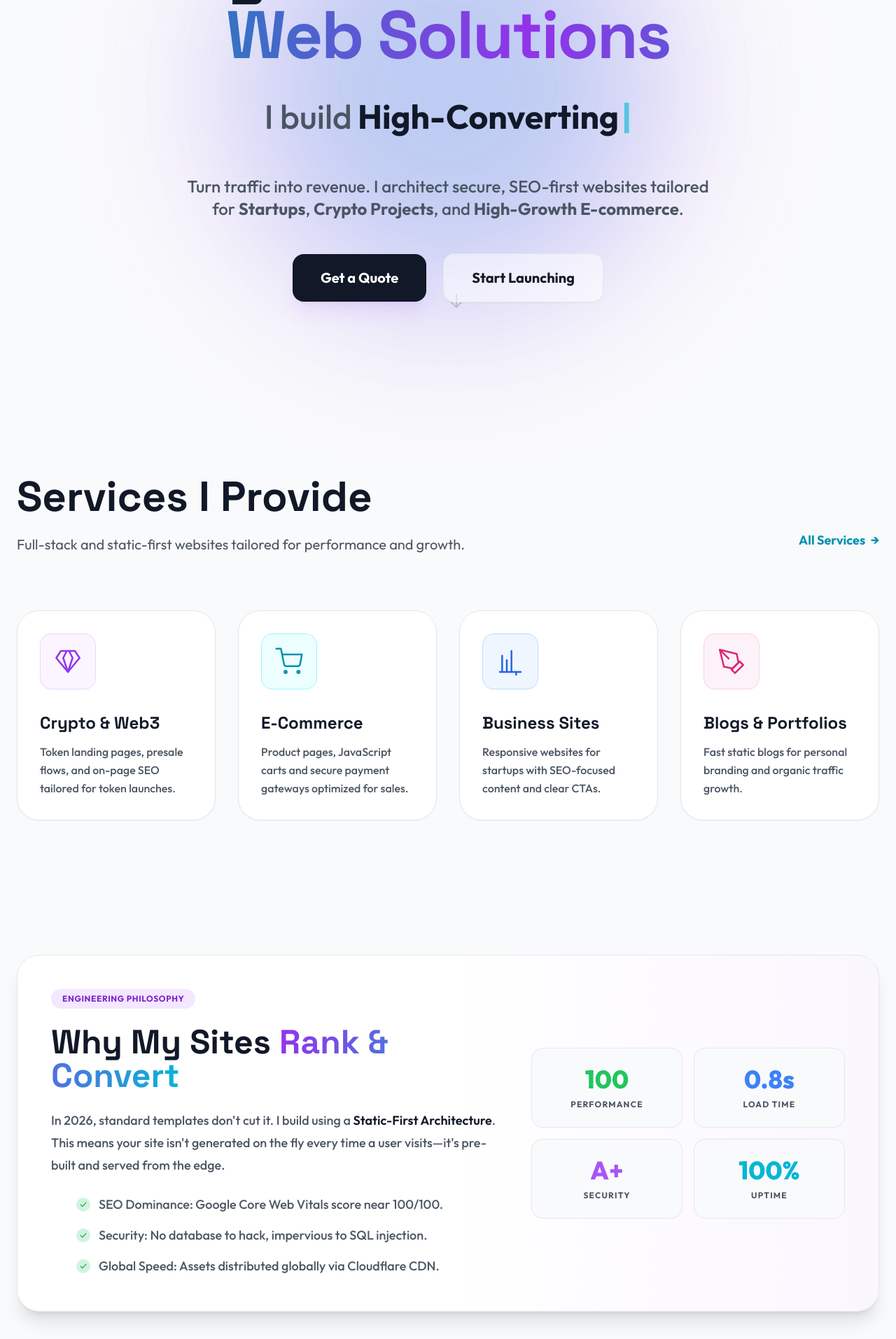
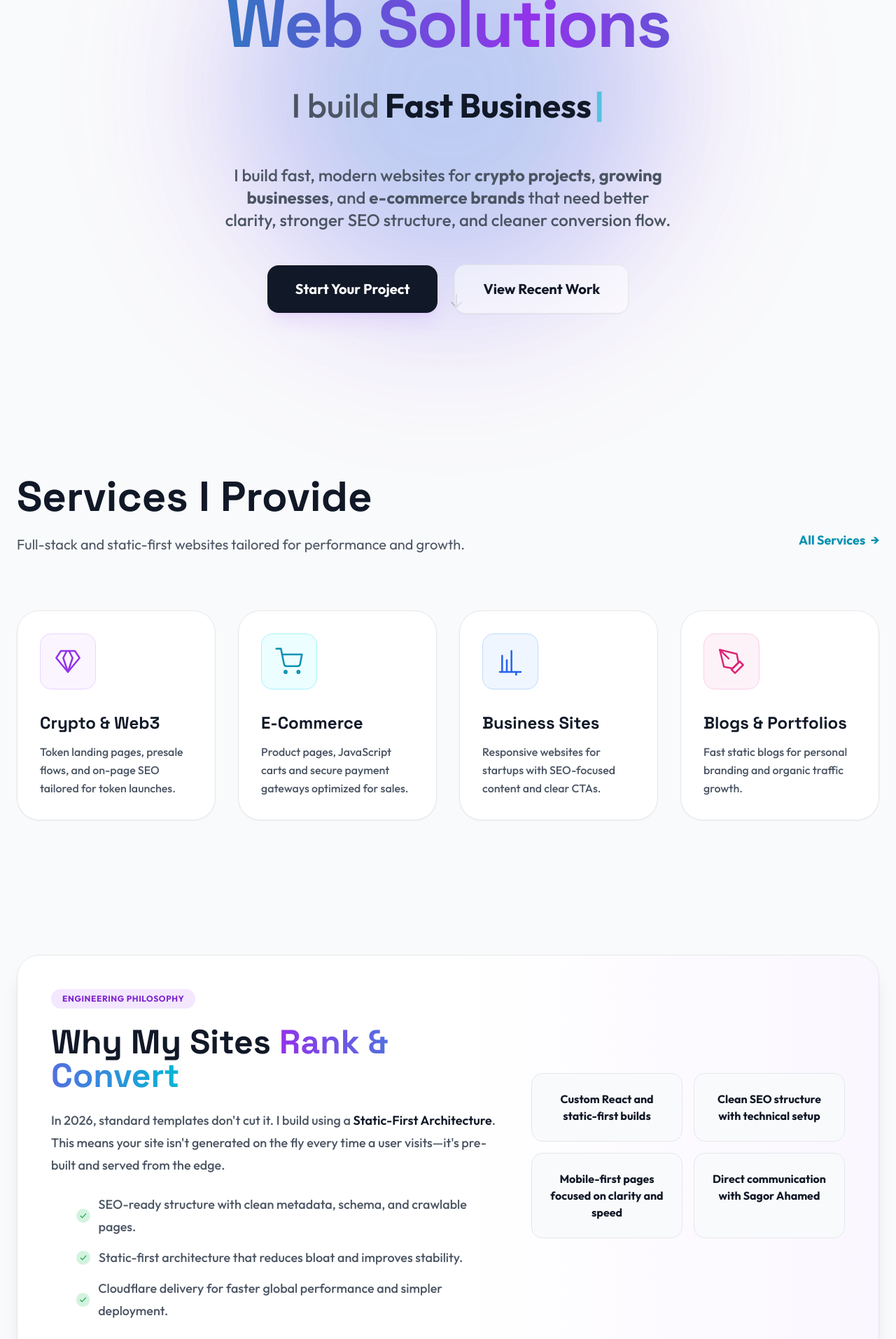
Before and after one commit to cryptowebbuild/CryptoWebBuild-, a React (Vite) app: page / in a window 1280 px wide. Shown: the part 360-2273 px from the top of the page at 70% size. Built offline with nearby package versions, Linux system fonts and the light colour scheme.

Commit message:
Refine homepage messaging and SEO consistency

```diff
--- a/components/SEO.tsx
+++ b/components/SEO.tsx
@@ -83,7 +83,7 @@ const SEO: React.FC<SEOProps> = ({
       "description": finalDescription,
       "sameAs": [
           "https://github.com/cryptowebbuild",
-          "https://twitter.com/WebBuildDev",
+          "https://x.com/CryptowebbuildX",
           "https://www.youtube.com/@cryptowebbuild",
           "https://t.me/CryptoWebBuild"
       ]
@@ -93,7 +93,7 @@ const SEO: React.FC<SEOProps> = ({
       return {
         ...baseSchema,
         "@type": "Organization",
-        "name": "CryptoWebBuild Agency",
+        "name": "CryptoWebBuild",
         "url": siteUrl,
         "logo": {
           "@type": "ImageObject",
@@ -250,8 +250,8 @@ const SEO: React.FC<SEOProps> = ({
 
       {/* --- Twitter Cards (Large Image for better CTR) --- */}
       <meta name="twitter:card" content="summary_large_image" />
-      <meta name="twitter:site" content="@WebBuildDev" />
-      <meta name="twitter:creator" content="@WebBuildDev" />
+      <meta name="twitter:site" content="@CryptowebbuildX" />
+      <meta name="twitter:creator" content="@CryptowebbuildX" />
       <meta name="twitter:title" content={finalTitle} />
       <meta name="twitter:description" content={finalDescription} />
       <meta name="twitter:image" content={finalImage} />
--- a/pages/Home.tsx
+++ b/pages/Home.tsx
@@ -8,34 +8,17 @@ const Home: React.FC = () => {
 
   // Updated Phrases to target diverse clients
   const phrases = [
-    'Viral Meme Coin Sites.',
-    'High-Converting Stores.',
-    'Secure Token Presales.',
-    'Custom Business Sites.'
+    'Crypto Launch Websites.',
+    'Fast Business Websites.',
+    'Conversion-Focused Landing Pages.',
+    'SEO-Friendly Custom Builds.'
   ];
 
-  const testimonials = [
-    {
-      name: "Alex R.",
-      role: "Founder",
-      company: "Solana Token Launch",
-      image: "https://images.unsplash.com/photo-1507003211169-0a1dd7228f2d?fit=crop&w=200&h=200",
-      quote: "Sagor delivered our presale page in 2 days. The load speed was instant and we hit our hard cap in 12 hours. Best dev we've hired."
-    },
-    {
-      name: "Sarah J.",
-      role: "CEO",
-      company: "ModernShop E-com",
-      image: "https://images.unsplash.com/photo-1494790108377-be9c29b29330?fit=crop&w=200&h=200",
-      quote: "The static site architecture changed everything. Our bounce rate dropped by 40% immediately. Highly recommended for performance."
-    },
-    {
-      name: "Mike T.",
-      role: "Lead Dev",
-      company: "DeFi Dashboard Protocol",
-      image: "https://images.unsplash.com/photo-1500648767791-00dcc994a43e?fit=crop&w=200&h=200",
-      quote: "Clean code, great communication, and he actually understands Web3 context. The wallet integration was flawless."
-    }
+  const proofPoints = [
+    'Custom React and static-first builds',
+    'Clean SEO structure with technical setup',
+    'Mobile-first pages focused on clarity and speed',
+    'Direct communication with Sagor Ahamed'
   ];
 
   // Typing Effect Logic
@@ -77,15 +60,15 @@ const Home: React.FC = () => {
 
       {/* --- SEO Configuration --- */}
       <SEO
-        title="CryptoWebBuild Agency | High-Performance Web Solutions"
-        description="Premier Web Development Agency for Startups & Crypto Projects. We build secure, ultra-fast websites that convert. Hire our expert team today."
+        title="CryptoWebBuild | Fast Websites for Crypto, Business & E-commerce"
+        description="CryptoWebBuild builds fast, modern websites for crypto projects, businesses, and e-commerce brands with strong SEO structure, clean design, and conversion-focused UX."
         keywords={[
-          'Web Development Agency',
-          'Crypto Website Agency',
+          'Crypto Website Developer',
           'Business Website Developer',
-          'E-commerce Solutions',
-          'Hire React Developers',
-          'Custom Website Design Agency'
+          'E-commerce Website Developer',
+          'Technical SEO Web Design',
+          'React Website Development',
+          'Conversion Focused Website Design'
         ]}
         canonical="/"
         schemaType="Organization"
@@ -127,7 +110,7 @@ const Home: React.FC = () => {
           </div>
 
           <p className="text-lg md:text-2xl text-gray-600 dark:text-gray-300 max-w-3xl mx-auto mb-12 leading-relaxed animate-slide-up font-medium text-balance" style={{ animationDelay: '0.4s' }}>
-            Turn traffic into revenue. I architect secure, SEO-first websites tailored for <strong>Startups</strong>, <strong>Crypto Projects</strong>, and <strong>High-Growth E-commerce</strong>.
+            I build fast, modern websites for <strong>crypto projects</strong>, <strong>growing businesses</strong>, and <strong>e-commerce brands</strong> that need better clarity, stronger SEO structure, and cleaner conversion flow.
           </p>
 
           <div className="flex flex-col sm:flex-row gap-4 md:gap-6 justify-center items-center w-full sm:w-auto animate-slide-up" style={{ animationDelay: '0.6s' }}>
@@ -135,14 +118,14 @@ const Home: React.FC = () => {
               to="/contact"
               className="relative px-8 py-4 md:px-10 md:py-5 bg-gray-900 text-white dark:bg-white dark:text-black font-bold text-lg md:text-xl rounded-2xl overflow-hidden transition-all active:scale-95 hover:scale-105 shadow-xl shadow-purple-500/10 w-full sm:w-auto flex items-center justify-center"
             >
-              <span className="relative z-10">Get a Quote</span>
+              <span className="relative z-10">Start Your Project</span>
             </Link>
 
             <Link
-              to="/blog/solana-meme-coin-guide"
+              to="/projects"
               className="px-8 py-4 md:px-10 md:py-5 text-gray-900 dark:text-white font-bold text-lg md:text-xl rounded-2xl border border-gray-200 dark:border-white/10 bg-white/50 dark:bg-white/5 hover:bg-gray-100 dark:hover:bg-white/10 transition-all active:scale-95 shadow-sm w-full sm:w-auto text-center backdrop-blur-md"
             >
-              Start Launching
+              View Recent Work
             </Link>
           </div>
         </div>
@@ -255,9 +238,9 @@ const Home: React.FC = () => {
                         </p>
                         <ul className="space-y-3 mt-6">
                             {[
-                                "SEO Dominance: Google Core Web Vitals score near 100/100.",
-                                "Security: No database to hack, impervious to SQL injection.",
-                                "Global Speed: Assets distributed globally via Cloudflare CDN."
+                                "SEO-ready structure with clean metadata, schema, and crawlable pages.",
+                                "Static-first architecture that reduces bloat and improves stability.",
+                                "Cloudflare delivery for faster global performance and simpler deployment."
                             ].map((item) => (
                                 <li key={item} className="flex items-center gap-3">
                                     <span className="w-5 h-5 rounded-full bg-green-500/20 text-green-600 flex items-center justify-center text-xs">✓</span>
@@ -269,22 +252,11 @@ const Home: React.FC = () => {
                 </div>
                 <div className="flex-1 w-full max-w-md">
                     <div className="grid grid-cols-2 gap-4">
-                        <div className="p-6 bg-gray-50 dark:bg-black/20 rounded-2xl border border-gray-200 dark:border-white/5 text-center hover:border-green-500/50 transition-colors">
-                            <div className="text-4xl font-black text-green-500 mb-2">100</div>
-                            <div className="text-xs font-bold uppercase tracking-widest text-gray-600 dark:text-gray-400">Performance</div>
-                        </div>
-                        <div className="p-6 bg-gray-50 dark:bg-black/20 rounded-2xl border border-gray-200 dark:border-white/5 text-center hover:border-blue-500/50 transition-colors">
-                            <div className="text-4xl font-black text-blue-500 mb-2">0.8s</div>
-                            <div className="text-xs font-bold uppercase tracking-widest text-gray-600 dark:text-gray-400">Load Time</div>
-                        </div>
-                        <div className="p-6 bg-gray-50 dark:bg-black/20 rounded-2xl border border-gray-200 dark:border-white/5 text-center hover:border-purple-500/50 transition-colors">
-                            <div className="text-4xl font-black text-purple-500 mb-2">A+</div>
-                            <div className="text-xs font-bold uppercase tracking-widest text-gray-600 dark:text-gray-400">Security</div>
-                        </div>
-                        <div className="p-6 bg-gray-50 dark:bg-black/20 rounded-2xl border border-gray-200 dark:border-white/5 text-center hover:border-cyan-500/50 transition-colors">
-                            <div className="text-4xl font-black text-cyan-500 mb-2">100%</div>
-                            <div className="text-xs font-bold uppercase tracking-widest text-gray-600 dark:text-gray-400">Uptime</div>
-                        </div>
+                        {proofPoints.map((point) => (
+                          <div key={point} className="p-6 bg-gray-50 dark:bg-black/20 rounded-2xl border border-gray-200 dark:border-white/5 text-center hover:border-cyan-500/50 transition-colors">
+                            <div className="text-sm md:text-base font-bold text-gray-900 dark:text-white leading-relaxed">{point}</div>
+                          </div>
+                        ))}
                     </div>
                 </div>
             </div>
@@ -357,40 +329,30 @@ const Home: React.FC = () => {
         </div>
       </section>
 
-      {/* --- Testimonials Section --- */}
+      {/* --- Proof / Positioning Section --- */}
       <section className="container mx-auto px-6 relative z-10">
         <div className="text-center max-w-3xl mx-auto mb-12 md:mb-20">
           <h2 className="font-display text-4xl md:text-6xl font-bold text-gray-900 dark:text-white mb-6">
-            Trusted by Builders
+            Built for clarity, speed, and trust
           </h2>
+          <p className="text-gray-600 dark:text-gray-400 text-lg md:text-xl leading-relaxed">
+            CryptoWebBuild focuses on fast execution, clean frontend architecture, and practical SEO structure — without bloated agency process.
+          </p>
         </div>
 
         <div className="grid grid-cols-1 md:grid-cols-3 gap-6 md:gap-8">
-          {testimonials.map((t) => (
-            <div key={t.name} className="p-8 md:p-10 rounded-[32px] bg-white dark:bg-[#1e293b] border border-gray-200 dark:border-white/5 hover:border-purple-500/50 transition-all duration-300 relative shadow-sm hover:shadow-xl">
-              {/* Quote Icon */}
-              <div className="text-purple-500 mb-6 md:mb-8 opacity-50">
-                <svg width="40" height="40" viewBox="0 0 24 24" fill="currentColor">
-                  <path d="M14.017 21L14.017 18C14.017 16.8954 14.9124 16 16.017 16H19.017C19.5693 16 20.017 15.5523 20.017 15V9C20.017 8.44772 19.5693 8 19.017 8H15.017C14.4647 8 14.017 8.44772 14.017 9V11C14.017 11.5523 13.5693 12 13.017 12H12.017V5H22.017V15C22.017 18.3137 19.3307 21 16.017 21H14.017ZM5.0166 21L5.0166 18C5.0166 16.8954 5.91203 16 7.0166 16H10.0166C10.5689 16 11.0166 15.5523 11.0166 15V9C11.0166 8.44772 10.5689 8 10.0166 8H6.0166C5.46432 8 5.0166 8.44772 5.0166 9V11C5.0166 11.5523 4.56889 12 4.0166 12H3.0166V5H13.0166V15C13.0166 18.3137 10.3303 21 7.0166 21H5.0166Z" />
-                </svg>
-              </div>
-              <p className="text-gray-600 dark:text-gray-300 text-lg md:text-xl mb-8 leading-relaxed font-medium italic">"{t.quote}"</p>
-              <div className="flex items-center gap-5 pt-8 border-t border-gray-100 dark:border-white/5">
-                 <div className="relative w-12 h-12 md:w-14 md:h-14 rounded-full overflow-hidden border-2 border-white shadow-md shrink-0">
-                    <OptimizedImage
-                      src={t.image}
-                      alt={t.name}
-                      fill={true}
-                      className="object-cover"
-                    />
-                 </div>
-                 <div>
-                    <div className="font-bold text-gray-900 dark:text-white text-lg">{t.name}</div>
-                    <div className="text-sm text-gray-600 dark:text-gray-400 font-medium">{t.role}, {t.company}</div>
-                 </div>
-              </div>
-            </div>
-          ))}
+          <div className="p-8 md:p-10 rounded-[32px] bg-white dark:bg-[#1e293b] border border-gray-200 dark:border-white/5 shadow-sm hover:shadow-xl transition-all duration-300">
+            <h3 className="font-display text-2xl font-bold text-gray-900 dark:text-white mb-4">Fast build process</h3>
+            <p className="text-gray-600 dark:text-gray-300 text-lg leading-relaxed font-medium">Direct communication, clean delivery, and less back-and-forth so projects move faster.</p>
+          </div>
+          <div className="p-8 md:p-10 rounded-[32px] bg-white dark:bg-[#1e293b] border border-gray-200 dark:border-white/5 shadow-sm hover:shadow-xl transition-all duration-300">
+            <h3 className="font-display text-2xl font-bold text-gray-900 dark:text-white mb-4">Modern frontend quality</h3>
+            <p className="text-gray-600 dark:text-gray-300 text-lg leading-relaxed font-medium">Responsive layouts, sharper messaging, and cleaner UI decisions that make websites feel more credible.</p>
+          </div>
+          <div className="p-8 md:p-10 rounded-[32px] bg-white dark:bg-[#1e293b] border border-gray-200 dark:border-white/5 shadow-sm hover:shadow-xl transition-all duration-300">
+            <h3 className="font-display text-2xl font-bold text-gray-900 dark:text-white mb-4">SEO-ready foundation</h3>
+            <p className="text-gray-600 dark:text-gray-300 text-lg leading-relaxed font-medium">Technical setup, structured content, and conversion-focused pages built to support long-term growth.</p>
+          </div>
         </div>
       </section>
 
@@ -406,14 +368,14 @@ const Home: React.FC = () => {
               Ready to build?
             </h2>
             <p className="text-slate-300 mb-12 md:mb-14 text-lg md:text-2xl font-medium max-w-2xl mx-auto leading-relaxed">
-              Book a free consultation and I’ll share a roadmap tailored to your project.
+              Send your project details and I’ll review the scope, suggest the best direction, and reply with a practical plan.
             </p>
             <div className="flex flex-col sm:flex-row gap-4 md:gap-6 justify-center">
                 <Link
                 to="/contact"
                 className="inline-flex items-center justify-center px-10 py-5 md:px-12 md:py-6 bg-white text-slate-900 text-lg md:text-xl font-bold rounded-2xl hover:scale-105 active:scale-95 transition-all shadow-xl shadow-white/10"
                 >
-                Get a Free Consultation
+                Send Project Details
                 </Link>
                 <Link
                 to="/projects"
```
Also changed, not shown: public/llms-full.txt, public/llms.txt, 1 other file (tests, documents, lock files or other folders).
